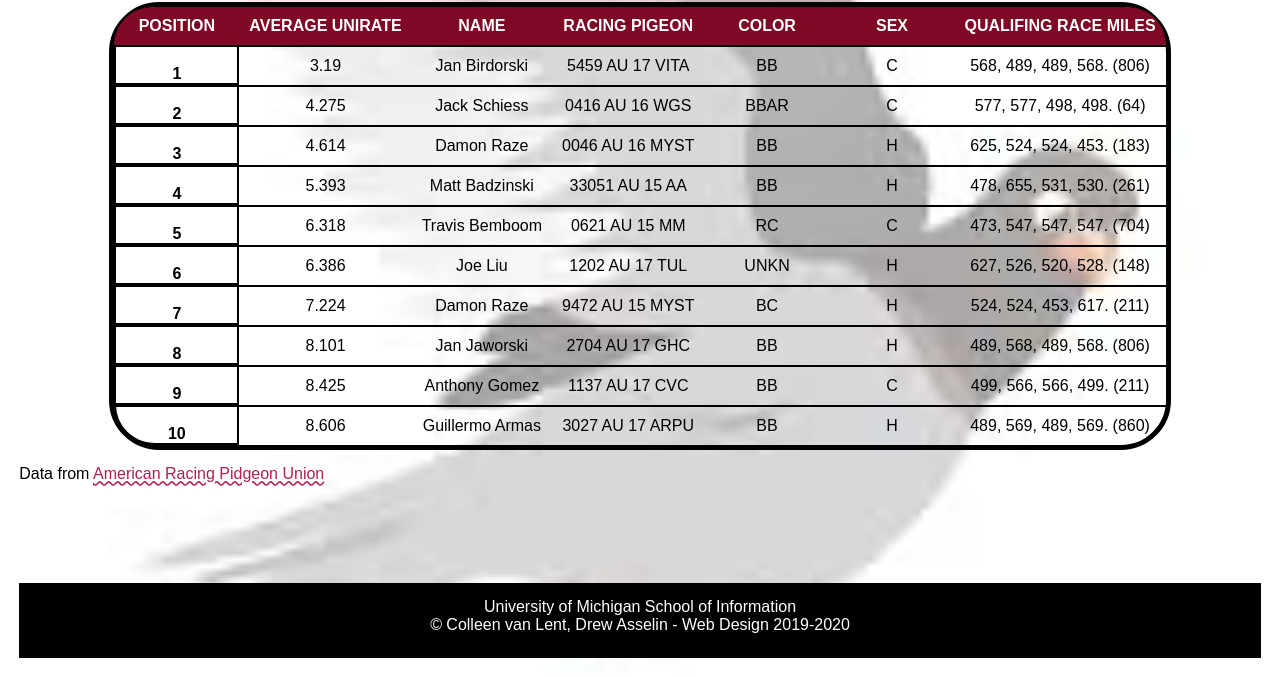
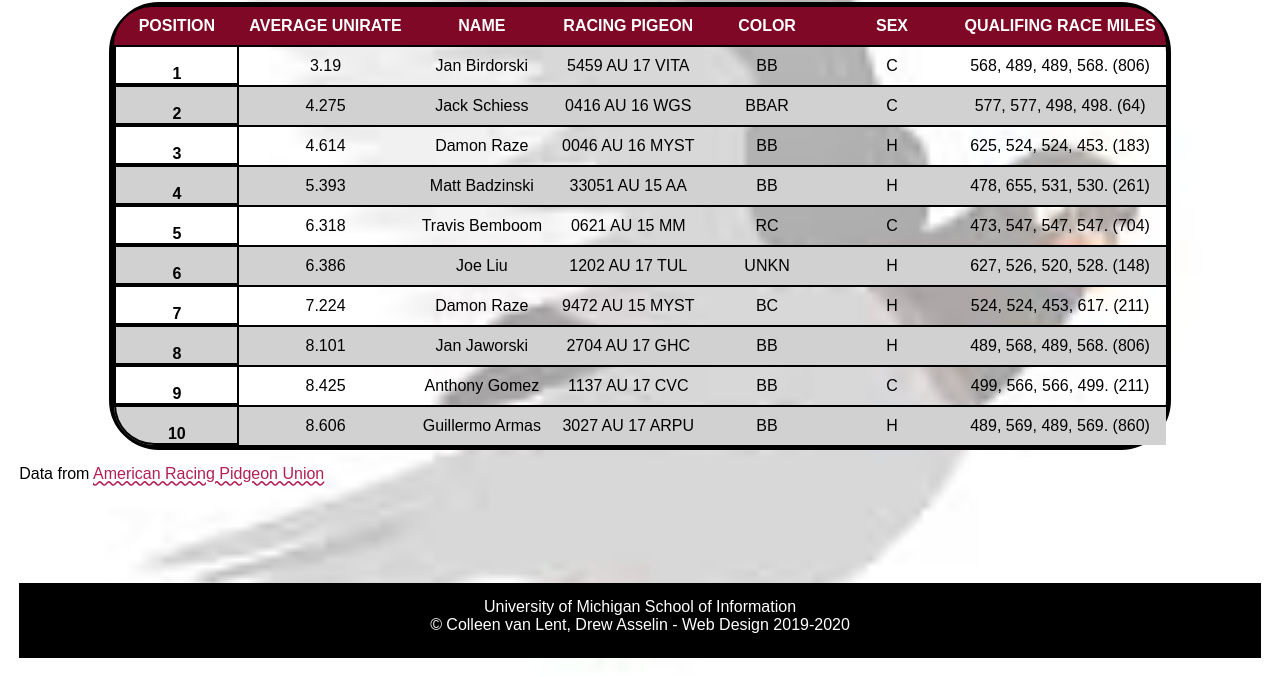
Before and after one commit to emiliaob/homework4-2021, a plain HTML site: page index.html in a window 1280 px wide. Shown: the part 127-804 px from the top of the page. Drawn offline with Linux system fonts and the light colour scheme; a web font is replaced by a local one.

Commit message:
Add files via upload

```diff
--- a/css/style.css
+++ b/css/style.css
@@ -44,8 +44,7 @@ h1{
   line-height: 2;
   text-align: center;
 
-/* Not sure if the above is actually double spaced- find out spacing requirments */
-  /*Req 2*/
+
 }
 
 p{
@@ -106,7 +105,16 @@ thead tr:last-child th:last-child{
 }
 tbody tr:last-child th.rowhead{
   border-bottom-left-radius: 50px;
+
 }
+tbody tr:nth-child(even){
+  background-color: #d1d1d1;
+}
+tbody tr:hover{
+  background-color: rgba(123,8,37,0.25) ;
+  /* rgba red green blue alpha */
+}
+
 
 
 
```
